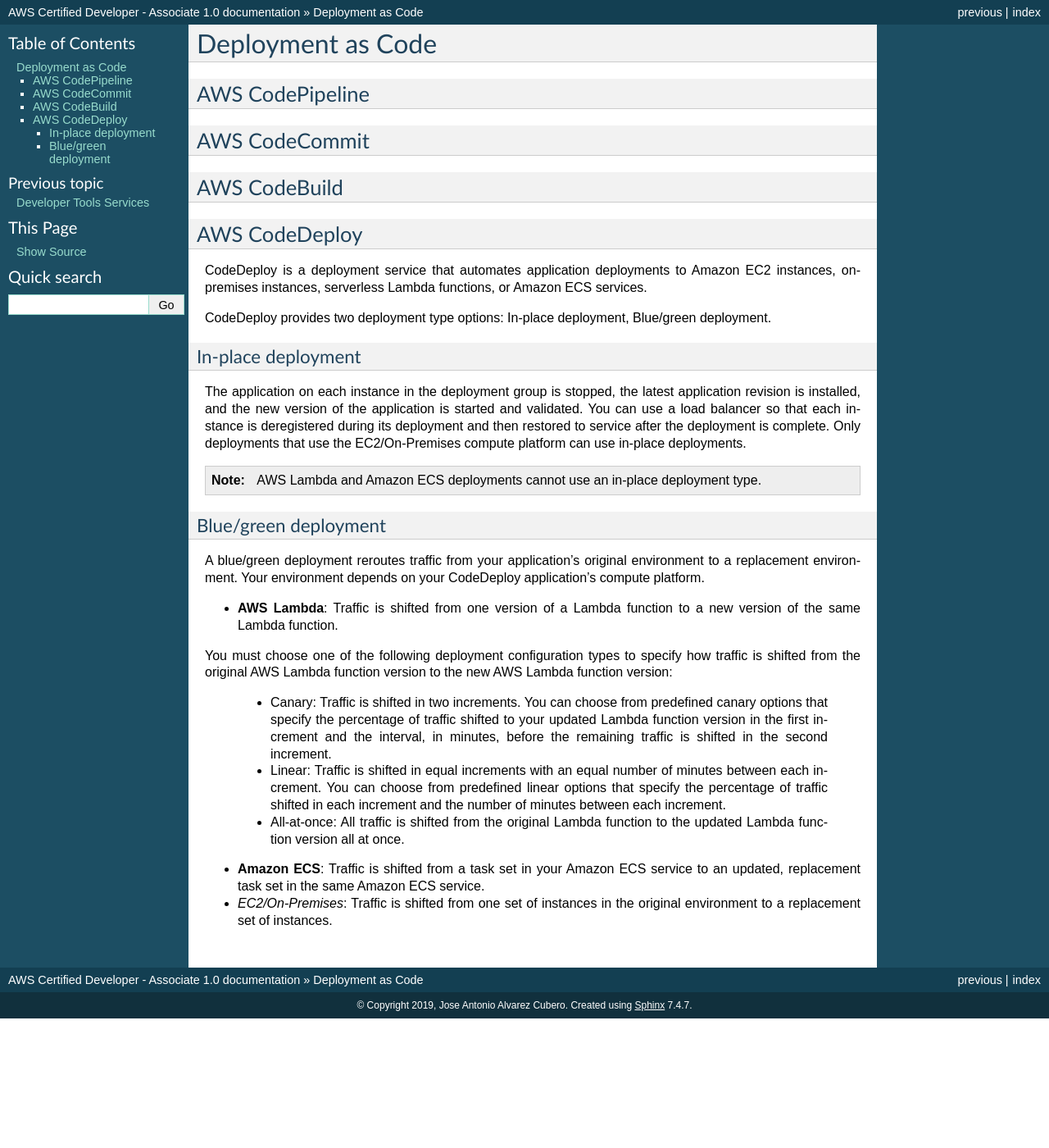
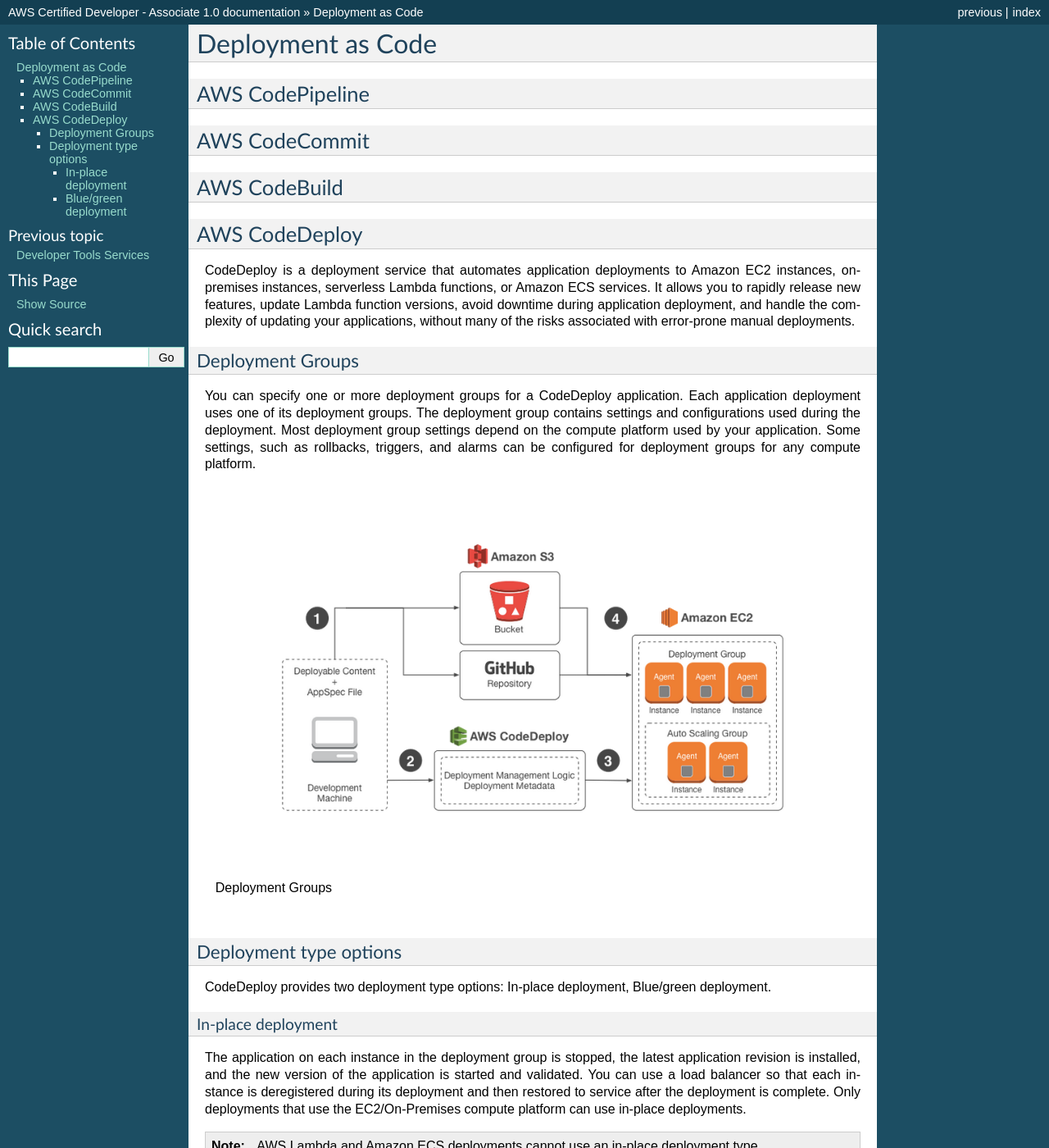
Before and after one commit to jacubero/aws-developer, a Sphinx documentation site: the page built from docs/deployment.rst, in a window 1280 px wide and 1400 px high. Shown: the whole window at 82% size. Built offline with Sphinx 7.4.7, drawn with Linux system fonts in a browser that asks for light colours; pages that are not in the unit, such as notebooks, are missing from menus.

Commit message:
New version

```diff
--- a/docs/deployment.rst
+++ b/docs/deployment.rst
@@ -17,12 +17,25 @@
 AWS CodeDeploy
 **************
 
-CodeDeploy is a deployment service that automates application deployments to Amazon EC2 instances, on-premises instances, serverless Lambda functions, or Amazon ECS services.
+CodeDeploy is a deployment service that automates application deployments to Amazon EC2 instances, on-premises instances, serverless Lambda functions, or Amazon ECS services. It allows you to rapidly release new features, update Lambda function versions, avoid downtime during application deployment, and handle the complexity of updating your applications, without many of the risks associated with error-prone manual deployments.
+
+Deployment Groups
+=================
+
+You can specify one or more deployment groups for a CodeDeploy application. Each application deployment uses one of its deployment groups. The deployment group contains settings and configurations used during the deployment. Most deployment group settings depend on the compute platform used by your application. Some settings, such as rollbacks, triggers, and alarms can be configured for deployment groups for any compute platform.
+
+.. figure:: /deployment_d/groups.png
+   	:align: center
+
+	Deployment Groups
+
+Deployment type options
+=======================
 
 CodeDeploy provides two deployment type options: In-place deployment, Blue/green deployment.
 
 In-place deployment
-===================
+-------------------
 
 The application on each instance in the deployment group is stopped, the latest application revision is installed, and the new version of the application is started and validated. You can use a load balancer so that each instance is deregistered during its deployment and then restored to service after the deployment is complete. Only deployments that use the EC2/On-Premises compute platform can use in-place deployments.
 
@@ -31,7 +44,7 @@
 	AWS Lambda and Amazon ECS deployments cannot use an in-place deployment type.
 
 Blue/green deployment
-=====================
+---------------------
 
 A blue/green deployment reroutes traffic from your application's original environment to a replacement environment. Your environment depends on your CodeDeploy application's compute platform.
 
```
Also changed, not shown: docs/deployment_d/groups.png (added).
